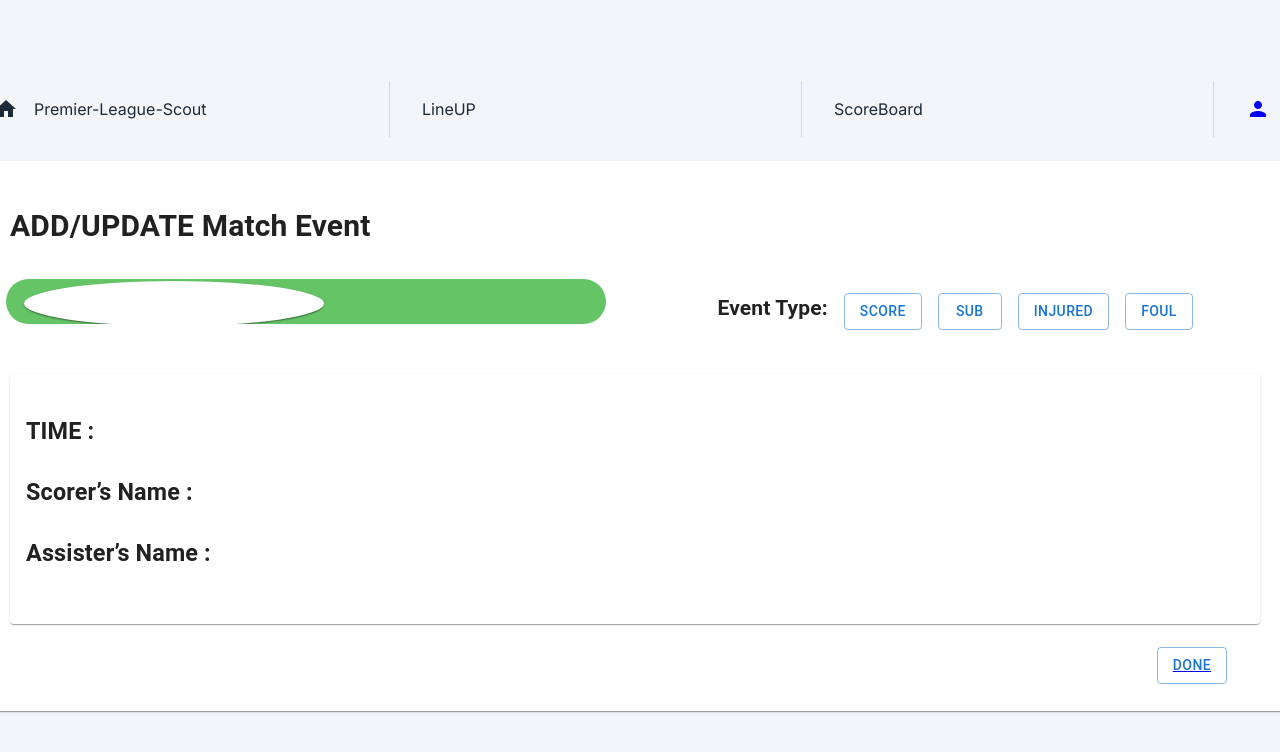
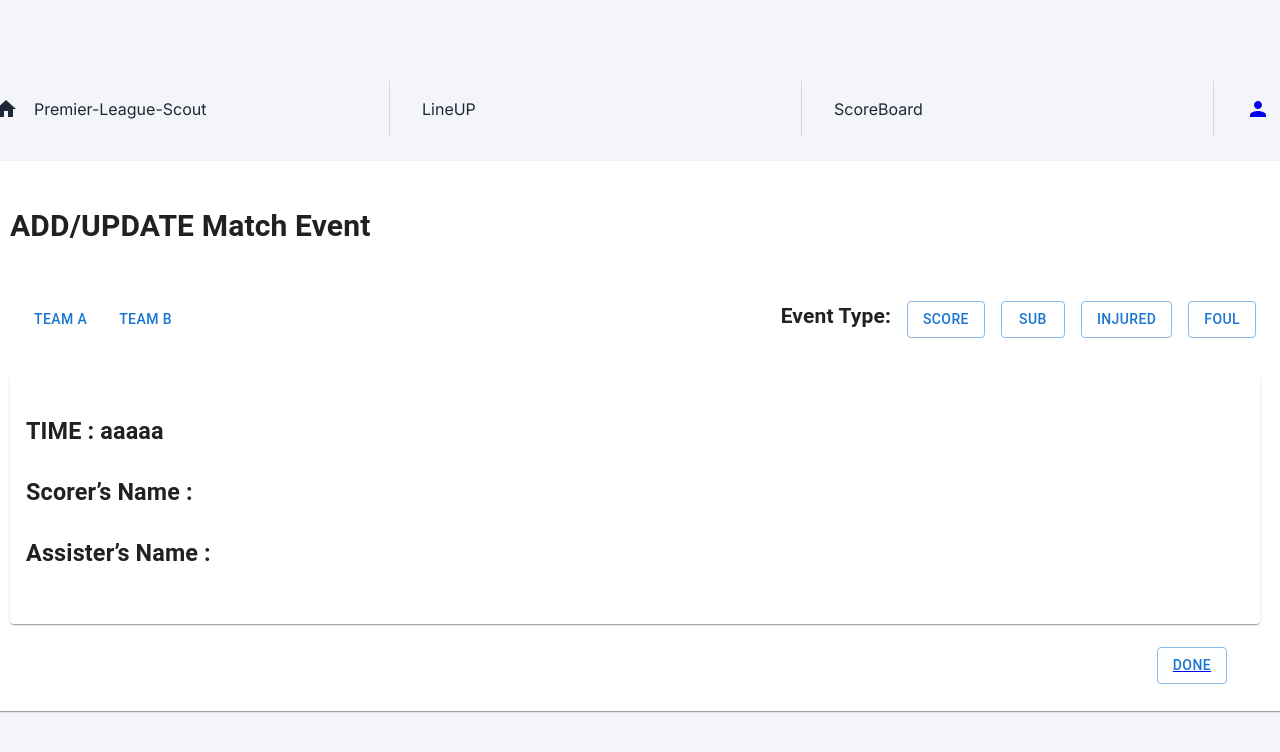
Before and after one commit to krittintrs/Premier-League-Scout, a React (Create React App) app in the folder front-end/my-football-app/: page /AddMatchEvent in a window 1280 px wide. Shown: the top 752 px of the page. Built offline with nearby package versions, Linux system fonts and the light colour scheme.

Commit message:
update AddMatchEvent

```diff
--- a/front-end/my-football-app/src/components/Pages/AddMatchEvent.js
+++ b/front-end/my-football-app/src/components/Pages/AddMatchEvent.js
@@ -1,74 +1,10 @@
 import React, { useState } from 'react';
 import { styled } from '@mui/material/styles';
-import FormGroup from '@mui/material/FormGroup';
-import FormControlLabel from '@mui/material/FormControlLabel';
-import Switch from '@mui/material/Switch';
 import Paper from '@mui/material/Paper';
-import Typography from '@mui/material/Typography';
 import Button from '@mui/material/Button';
 import Stack from '@mui/material/Stack';
-import { Link } from "react-router-dom";
-
-function AddMatchEvent() {
-  const IOSSwitch = styled((props) => (
-    <Switch focusVisibleClassName=".Mui-focusVisible" disableRipple {...props} />
-  ))(({ theme }) => ({
-    position: 'absolute',
-    top: '20%',
-    right: '52%',
-    width: 600,
-    height: 45,
-    padding: 0,
-    '& .MuiSwitch-switchBase': {
-      padding: 0,
-      margin: 2,
-      transitionDuration: '300ms',
-      '&.Mui-checked': {
-        transform: 'translateX(16px)',
-        color: '#fff',
-        '& + .MuiSwitch-track': {
-          backgroundColor: theme.palette.mode === 'dark' ? '#2ECA45' : '#65C466',
-          opacity: 1,
-          border: 0,
-        },
-        '&.Mui-disabled + .MuiSwitch-track': {
-          opacity: 0.5,
-        },
-      },
-      '&.Mui-focusVisible .MuiSwitch-thumb': {
-        color: '#33cf4d',
-        border: '6px solid #fff',
-      },
-      '&.Mui-disabled .MuiSwitch-thumb': {
-        color:
-          theme.palette.mode === 'light'
-            ? theme.palette.grey[100]
-            : theme.palette.grey[600],
-      },
-      '&.Mui-disabled + .MuiSwitch-track': {
-        opacity: theme.palette.mode === 'light' ? 0.7 : 0.3,
-      },
-    },
-    '& .MuiSwitch-thumb': {
-      boxSizing: 'border-box',
-      width: 300,
-      height: 45,
-    },
-    '& .MuiSwitch-track': {
-      borderRadius:  45/ 2,
-      backgroundColor: theme.palette.mode === 'light' ? '#E9E9EA' : '#39393D',
-      opacity: 1,
-      transition: theme.transitions.create(['background-color'], {
-        duration: 500,
-      }),
-    },
-  }));
-
-  const [isChecked, setChecked] = useState(true);
-
-  const handleToggleChange = () => {
-    setChecked(!isChecked);
-  };
+import { Typography } from '@mui/material';
+import { Link } from 'react-router-dom';
 
 const DemoPaper = styled(Paper)(({ theme }) => ({
   width: 1292,
@@ -91,31 +27,57 @@ function AddMatchEvent() {
   textAlign: 'left',
   position: 'absolute',
   top: '35%',
-    marginTop: '20px', // Adjust the margin-top to create space between switch and inner paper
+  marginTop: '20px',
 }));
-
-  const SwitchContainer = styled('div')({
-    position: 'absolute',
-    top: 0,
-    left: 0,
-    display: 'flex',
-    alignItems: 'center',
-    justifyContent: 'center',
-    width: '100%',
-    height: '100%',
-  });
 
 const ButtonContainer = styled('div')({
   position: 'absolute',
-    top: '24%',
-    left: '56%', // Adjust the margin-left to align the buttons to the right of the switch
+  top: '140px',
+  right: '30px',
 });
 
 const DoneButton = styled('div')({
   position: 'absolute',
   bottom: '5%',
-    left: '90%', // Adjust the margin-left to align the buttons to the right of the switch
+  left: '90%',
 });
+
+const MinWidthButtonGroup = ({ onSelectTeam }) => {
+  return (
+    <div
+      variant="solid"
+      size="lg"
+      aria-label="solid button group"
+      sx={{
+        width: '10000px',
+        height: '75px',
+        position: 'absolute',
+        top: '0px',
+        left: '10px',
+      }}
+    >
+      <Stack
+        direction="row"
+        spacing={2}
+        sx={{
+          p: 2,
+          width: '100%',
+          height: '75px',
+        }}
+      >
+        <Button onClick={() => onSelectTeam('A')}>Team A</Button>
+        <Button onClick={() => onSelectTeam('B')}>Team B</Button>
+      </Stack>
+    </div>
+  );
+};
+
+const AddMatchEvent = () => {
+  const [activeTeam, setActiveTeam] = useState('A');
+
+  const onSelectTeam = (team) => {
+    setActiveTeam(team);
+  };
 
   return (
     <div>
@@ -123,43 +85,46 @@ function AddMatchEvent() {
         <Typography variant="h6" gutterBottom>
           <h2> ADD/UPDATE Match Event </h2>
         </Typography>
-        <SwitchContainer>
-          <FormGroup>
-            <FormControlLabel
-              control={<IOSSwitch sx={{ m: 1 }} checked={isChecked} onChange={handleToggleChange} />}
 
-            />
-          </FormGroup>
+        <MinWidthButtonGroup onSelectTeam={onSelectTeam} />
         <ButtonContainer>
           <Stack direction="row" spacing={2}>
             <h2>Event Type: </h2>
             <Button variant="outlined">Score</Button>
-                  <Button variant="outlined" >Sub</Button>
-                  <Button variant="outlined" >Injured</Button>
-                  <Button variant="outlined" >Foul</Button>
+            <Button variant="outlined">Sub</Button>
+            <Button variant="outlined">Injured</Button>
+            <Button variant="outlined">Foul</Button>
           </Stack>
         </ButtonContainer>
-        </SwitchContainer>
+        {activeTeam === 'A' ? (
           <InnerPaper>
+            {/* InnerPaper1 content */}
             <Typography variant="h6" gutterBottom>
-          <h3>TIME :  </h3>
+              <h3>TIME : aaaaa</h3>
               <h3>Scorer’s Name : </h3>
               <h3>Assister’s Name : </h3>
             </Typography>
-          {/* Add your content inside the InnerPaper component */}
           </InnerPaper>
+        ) : (
+          <InnerPaper>
+            {/* InnerPaper2 content */}
+            <Typography variant="h6" gutterBottom>
+              <h3>TIME : bbbb</h3>
+              <h3>Scorer’s Name : </h3>
+              <h3>Assister’s Name : </h3>
+            </Typography>
+          </InnerPaper>
+        )}
         <DoneButton>
-        <Link to="/MatchDetails"> {/* Corrected the Link component */}
+          <Link to="/MatchDetails">
             <Stack direction="row" spacing={2}>
               <Button variant="outlined">DONE</Button>
             </Stack>
           </Link>
         </DoneButton>
       </DemoPaper>
-
-      <div style={{ width: '100%', height: '100%', background: 'rgba(27, 28, 33, 0.40)', borderRadius: 16, marginTop: '16px' }} />
     </div>
   );
-}
+};
 
 export default AddMatchEvent;
```
Lines whose indentation alone changed are shown as unchanged.
